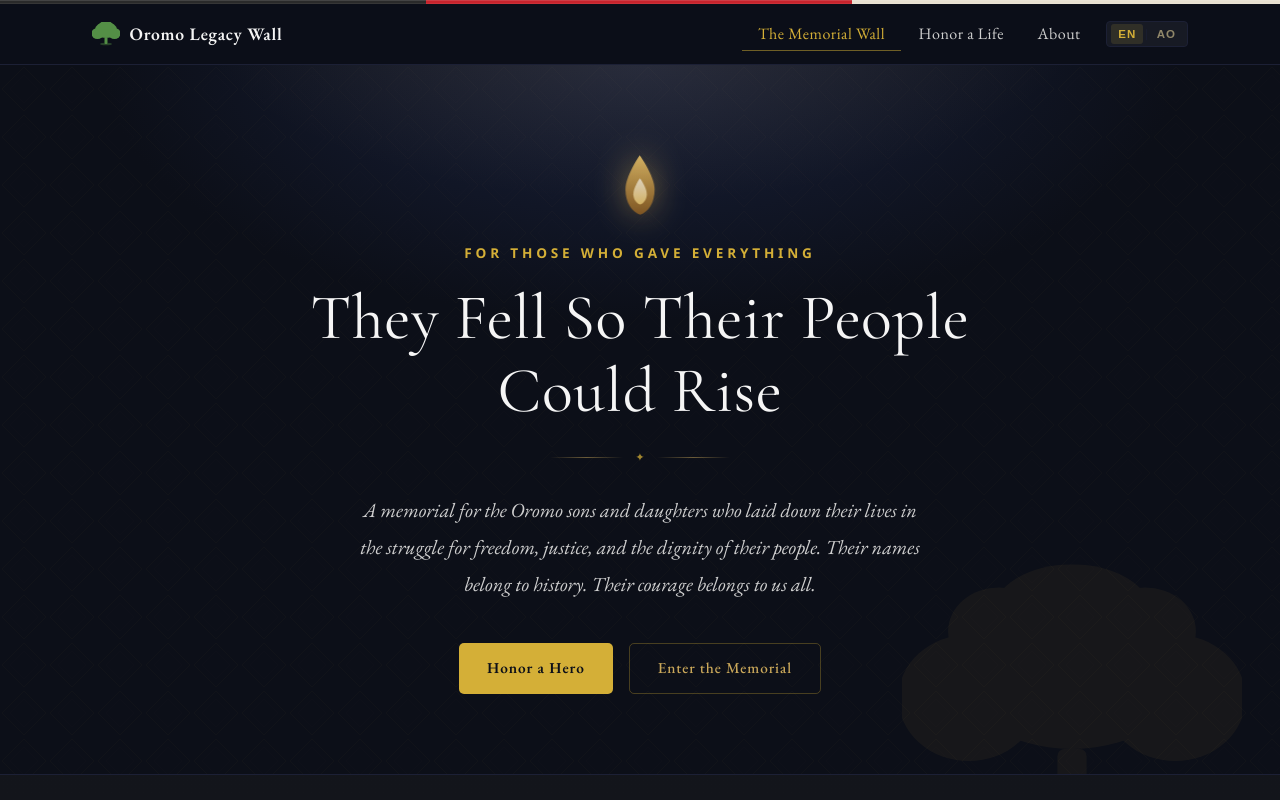
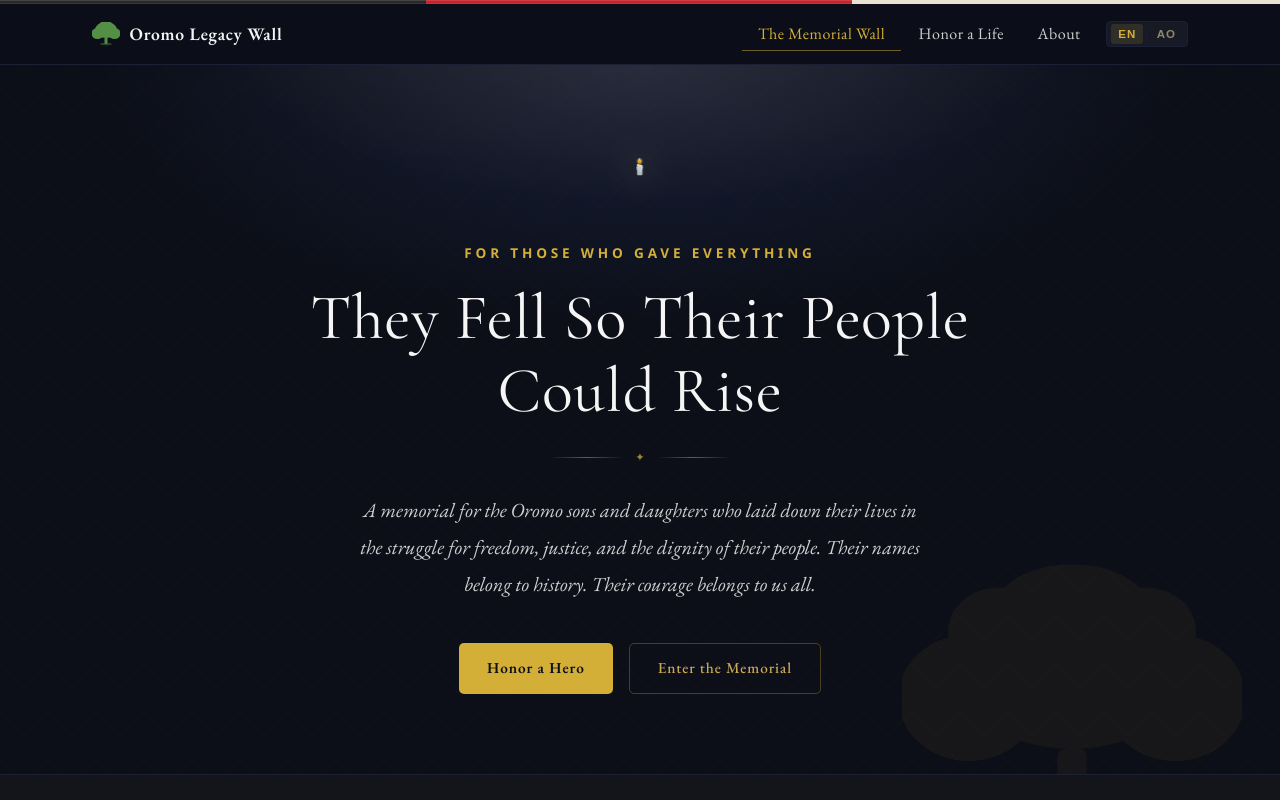
Before and after one commit to ayye79-wq/oromo-legacy-wall, a React (Vite) app in the folder frontend/: page / in a window 1280 px wide. Shown: the top 800 px of the page. Built offline with nearby package versions, Linux system fonts and the light colour scheme; no server answers.

Commit message:
Update Home.jsx

```diff
--- a/frontend/src/pages/Home.jsx
+++ b/frontend/src/pages/Home.jsx
@@ -9,25 +9,9 @@ const API_BASE = import.meta.env.VITE_API_URL || '';
 
 function FlameIcon() {
   return (
-    <svg className="hero-flame" viewBox="0 0 36 56" fill="none" xmlns="http://www.w3.org/2000/svg" aria-hidden="true">
-      <path d="M18 2C18 2 5 20 5 32C5 43.6 10.9 52 18 54C25.1 52 31 43.6 31 32C31 20 18 2 18 2Z"
-        fill="url(#fg1)" />
-      <path d="M18 22C18 22 12 30 12 36C12 40.4 14.7 44 18 45C21.3 44 24 40.4 24 36C24 30 18 22 18 22Z"
-        fill="url(#fg2)" />
-      <defs>
-        <linearGradient id="fg1" x1="18" y1="2" x2="18" y2="54" gradientUnits="userSpaceOnUse">
-          <stop offset="0%" stopColor="#e8c268" />
-          <stop offset="100%" stopColor="#a06820" stopOpacity="0.8" />
-        </linearGradient>
-        <linearGradient id="fg2" x1="18" y1="22" x2="18" y2="45" gradientUnits="userSpaceOnUse">
-          <stop offset="0%" stopColor="#f5ead5" stopOpacity="0.95" />
-          <stop offset="100%" stopColor="#e8c268" />
-        </linearGradient>
-      </defs>
-    </svg>
+    <span className="hero-flame" aria-hidden="true">🕯️</span>
   );
 }
-
 function OdaaWatermark() {
   return (
     <svg
```
